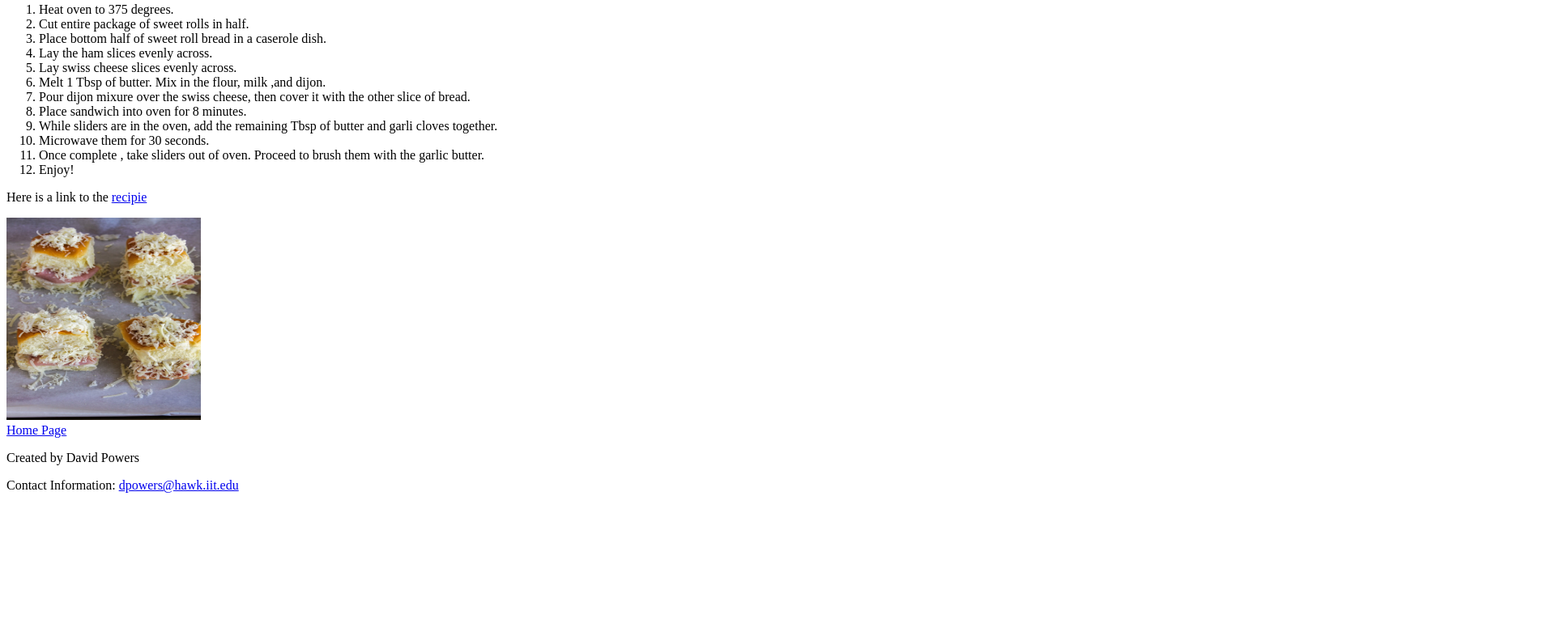
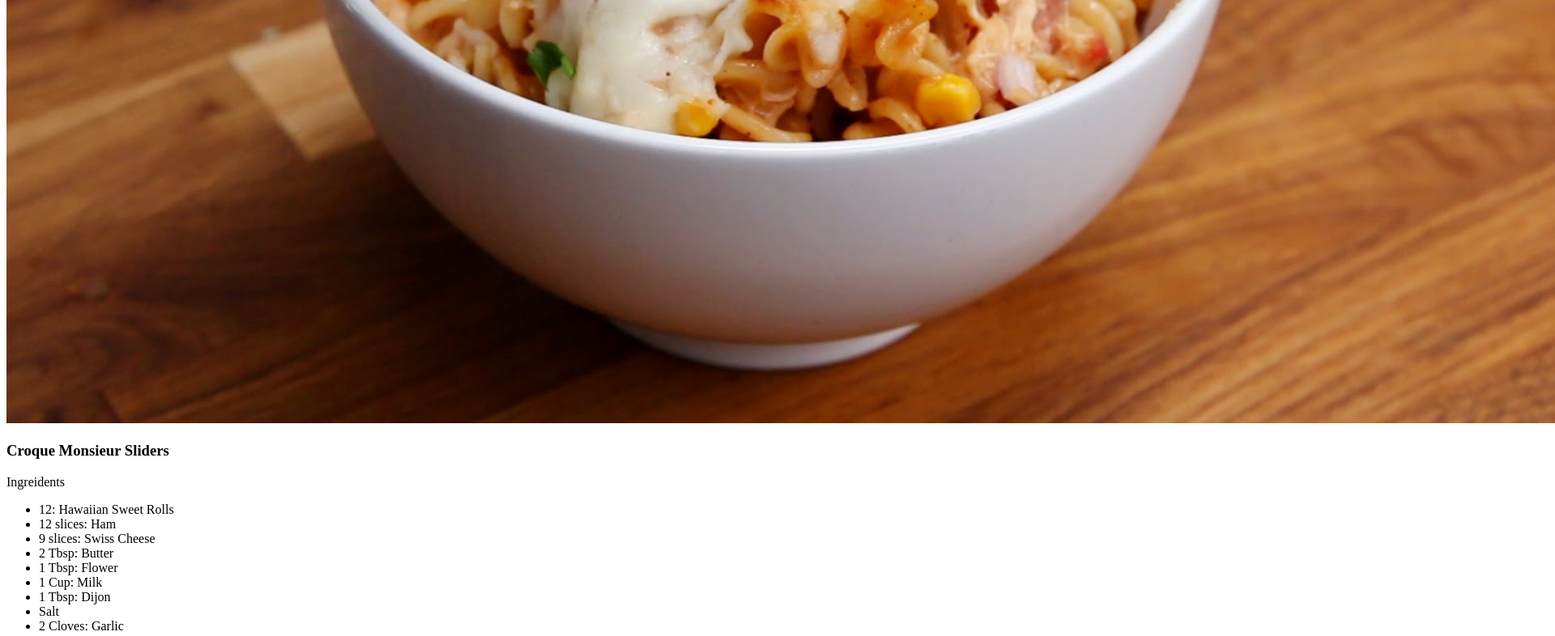
Before and after one commit to dpowers3/ITMD361Project1, a plain HTML site: page recipies.html in a window 1280 px wide. Shown: the part 1180-1966 px from the top of the page at 81% size, 1920 px wide, since content can reach past the window. Before the commit the page ends 1805 px from the top, so only its background shows below. Drawn offline with Linux system fonts and the light colour scheme.

Commit message:
removed style and changed headers for images

```diff
--- a/recipies.html
+++ b/recipies.html
@@ -33,7 +33,7 @@
 				<li>Enjoy!</li>
 			</ol>
 			<p>Here is a link to the <a href="https://gfycat.com/FrighteningPalatableBeetle" target="_blank">recipie</a></p>
-			<img src="./images/pastabake.jpg" alt="Pasta Chicken Bake" style="width:400px;height:250px;">
+			<img src="images/pastabake.jpg" alt="Pasta Chicken Bake" >
 		<h3>Croque Monsieur Sliders</h3>
 			<p>Ingreidents</p>
 			<ul>
@@ -63,7 +63,7 @@
 				<li>Enjoy!</li>
 			</ol>
 			<p>Here is a link to the <a href="https://gfycat.com/HorribleHeartyBlueshark" target="_blank">recipie</a></p>
-			<img src="./images/sliders.jpg" alt="Pasta Chicken Bake" style="width:240px;height:250px;">
+			<img src="images/sliders.jpg" alt="Pasta Chicken Bake" >
 			<footer>
 			<a href="index.html" target="_self">Home Page</a>
 				<p>Created by David Powers</p>
```
